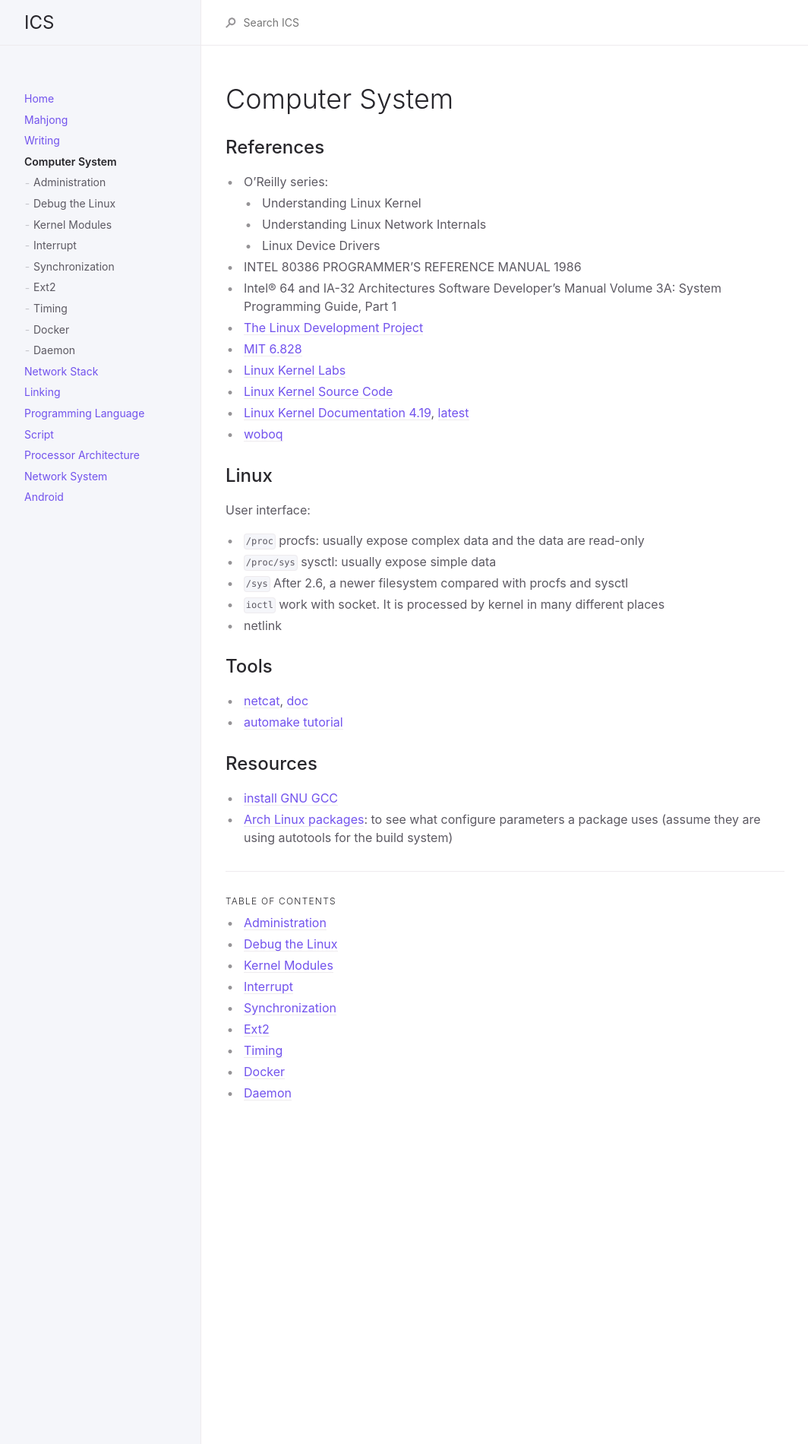
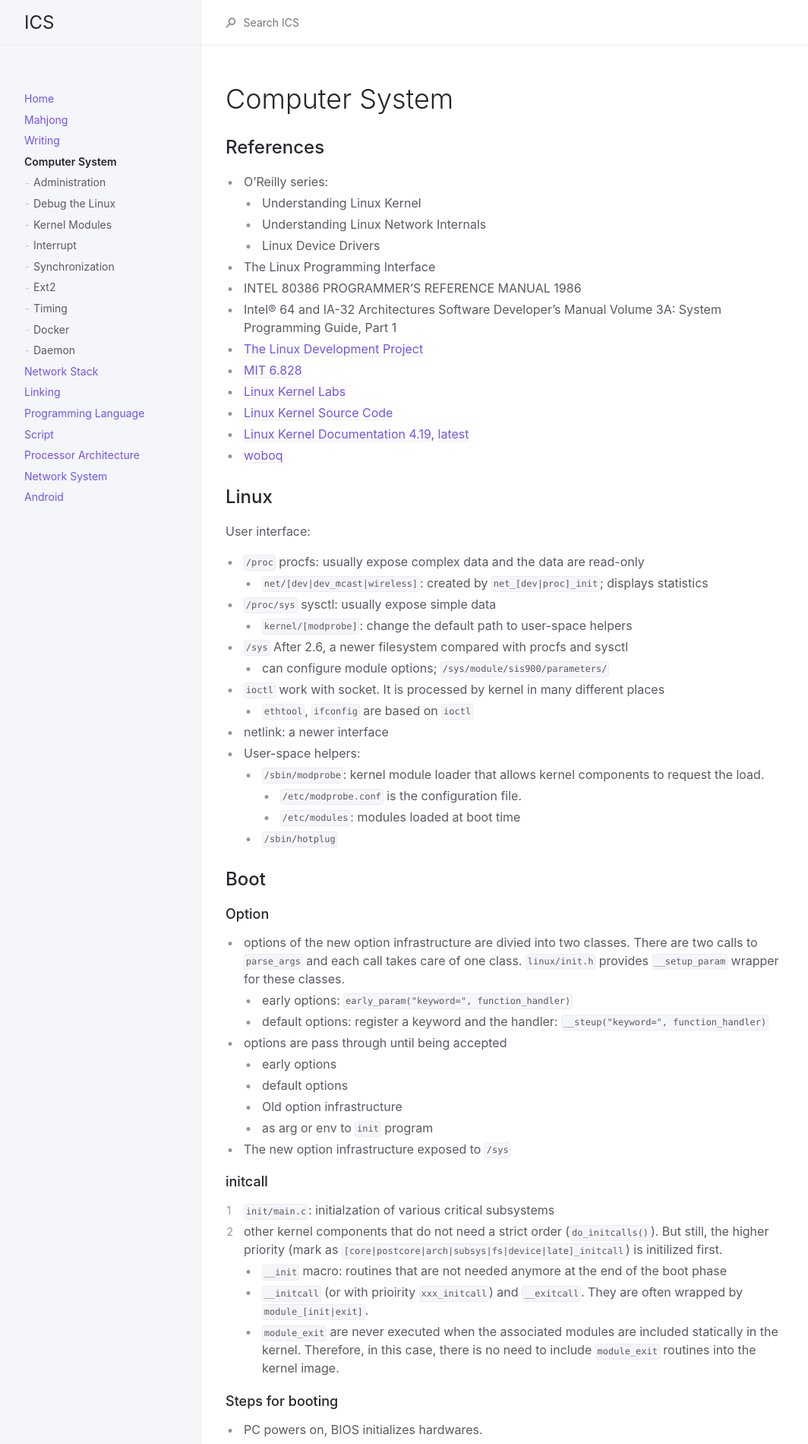
Before and after one commit to wongsingfo/comp-sys, a Jekyll site: the page built from docs/system/system.md, in a window 1280 px wide. Shown: the top 1900 px of the page at 76% size, without its empty margins (107-1171 px from the left). Built offline with Jekyll 4.4.1, drawn with Linux system fonts in a browser that asks for light colours; some of the changed text lies outside the part shown.

Commit message:
[update]

```diff
--- a/docs/system/system.md
+++ b/docs/system/system.md
@@ -15,6 +15,7 @@ has_children: true
   - Understanding Linux Kernel
   - Understanding Linux Network Internals
   - Linux Device Drivers
+- The Linux Programming Interface
 - INTEL 80386 PROGRAMMER'S REFERENCE MANUAL 1986
 - Intel® 64 and IA-32 Architectures Software Developer’s Manual Volume 3A: System Programming Guide, Part 1
 - [The Linux Development Project](http://www.tldp.org/)
@@ -29,10 +30,59 @@ has_children: true
 User interface:
 
 - `/proc` procfs: usually expose complex data and the data are read-only
+  - `net/[dev|dev_mcast|wireless]`: created by `net_[dev|proc]_init`; displays statistics
 - `/proc/sys` sysctl: usually expose simple data
+  - `kernel/[modprobe]`: change the default path to user-space helpers
 - `/sys` After 2.6, a newer filesystem compared with procfs and sysctl
+  - can configure module options; `/sys/module/sis900/parameters/`
 - `ioctl` work with socket. It is processed by kernel in many different places
-- netlink
+  - `ethtool`, `ifconfig` are based on `ioctl`
+- netlink: a newer interface
+- User-space helpers:
+  - `/sbin/modprobe`: kernel module loader that allows kernel components to request the load.
+    - `/etc/modprobe.conf` is the configuration file.
+    - `/etc/modules`: modules loaded at boot time
+  - `/sbin/hotplug`
+
+## Boot
+
+### Option
+
+- options of the new option infrastructure are divied into two classes. There are two calls to `parse_args` and each call takes care of one class. `linux/init.h` provides  `__setup_param` wrapper for these classes.
+  - early options: `early_param("keyword=", function_handler)`
+  - default options: register a keyword and the handler: `__steup("keyword=", function_handler)`
+- options are pass through until being accepted
+  - early options
+  - default options
+  - Old option infrastructure
+  - as arg or env to `init` program
+- The new option infrastructure exposed to `/sys`
+
+### initcall
+
+1. `init/main.c`: initialzation of various critical subsystems
+2. other kernel components that do not need a strict order (`do_initcalls()`). But still, the higher priority (mark as `[core|postcore|arch|subsys|fs|device|late]_initcall`) is initilized first.
+   - `__init` macro: routines that are not needed anymore at the end of the boot phase
+   - `__initcall` (or with prioirity `xxx_initcall`) and `__exitcall`. They are often wrapped by `module_[init|exit]`.
+   - `module_exit` are never executed when the associated modules are included statically in the kernel. Therefore, in this case, there is no need to include `module_exit` routines into the kernel image.
+
+### Steps for booting
+
+- PC powers on, BIOS initializes hardwares.
+- BIOS load the first 512-byte sector of the boot disk at `0x7c00`
+- BIOS transfer control to boot loader
+  - `%ip=0x7c00, %cs=0 `
+  - in real mode 16bits: linear address (20bits) = selector x 16 + offset
+- boot loader:
+  - sets up *segment descriptor table* `gdt`, enters **protected mode** (since 80286)
+    all segments have a base address of zero and the maximum possible limit. The table has a null entry, one entry for executable code, and one entry to data (only 3 entries). The loader also sets segment selectors `fs,gs / cs / ds,es,ss` to `0 / 8 / 16` accordingly.
+  - Now, we evolved from 8088 to 80386 (32bit mode)
+  - loads kernel (ELF format) from disk (at `1MB` plus a few bytes) and executes kernel starting at `_start`
+
+- set up `entry_pgdir` (cr3)
+
+- turn on paging (cr0)
+
 
 ## Tools
 
```
Also changed, not shown: docs/net/net.md (+25 -13 lines), docs/script/jdb.md (+0 -4 lines), docs/system/module.md (+5 -0 lines).
